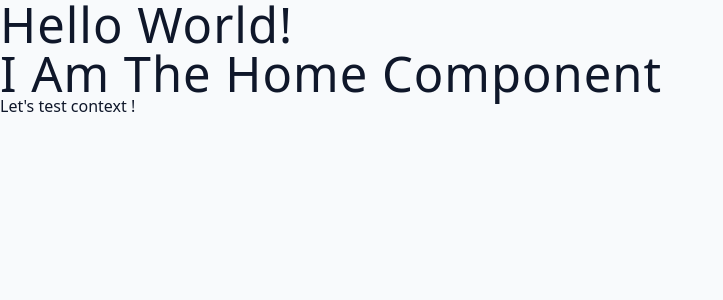
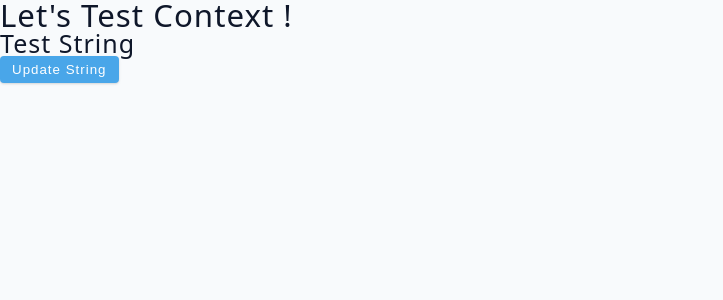
Before and after one commit to emmeiwhite/09-modal-sidebar-with-context-api, a React (Vite) app: page / in a window 1280 px wide. Shown: the top 300 px of the page, without its empty margins (0-723 px from the left). Built offline with nearby package versions, Linux system fonts and the light colour scheme.

Commit message:
successfully bye passed prop-drilling & accessed the state & business logic methods directly using context

```diff
--- a/src/App.jsx
+++ b/src/App.jsx
@@ -3,7 +3,6 @@ import Home from './components/Home'
 const App = () => {
   return (
     <>
-      <h1>Hello World! </h1>
       <Home />
     </>
   )
--- a/src/components/Home.jsx
+++ b/src/components/Home.jsx
@@ -1,12 +1,19 @@
 import { useGlobalContext } from '../context'
 
 export default function Home() {
-  const value = useGlobalContext()
-  console.log(value)
+  const { test, updateTestString } = useGlobalContext()
+
   return (
     <div>
-      <h1>I am the Home Component</h1>
-      <p>Let's test context !</p>
+      <h3>Let's test context !</h3>
+      <h4>{test}</h4>
+
+      <button
+        className="btn"
+        onClick={updateTestString}
+      >
+        Update String
+      </button>
     </div>
   )
 }
```
